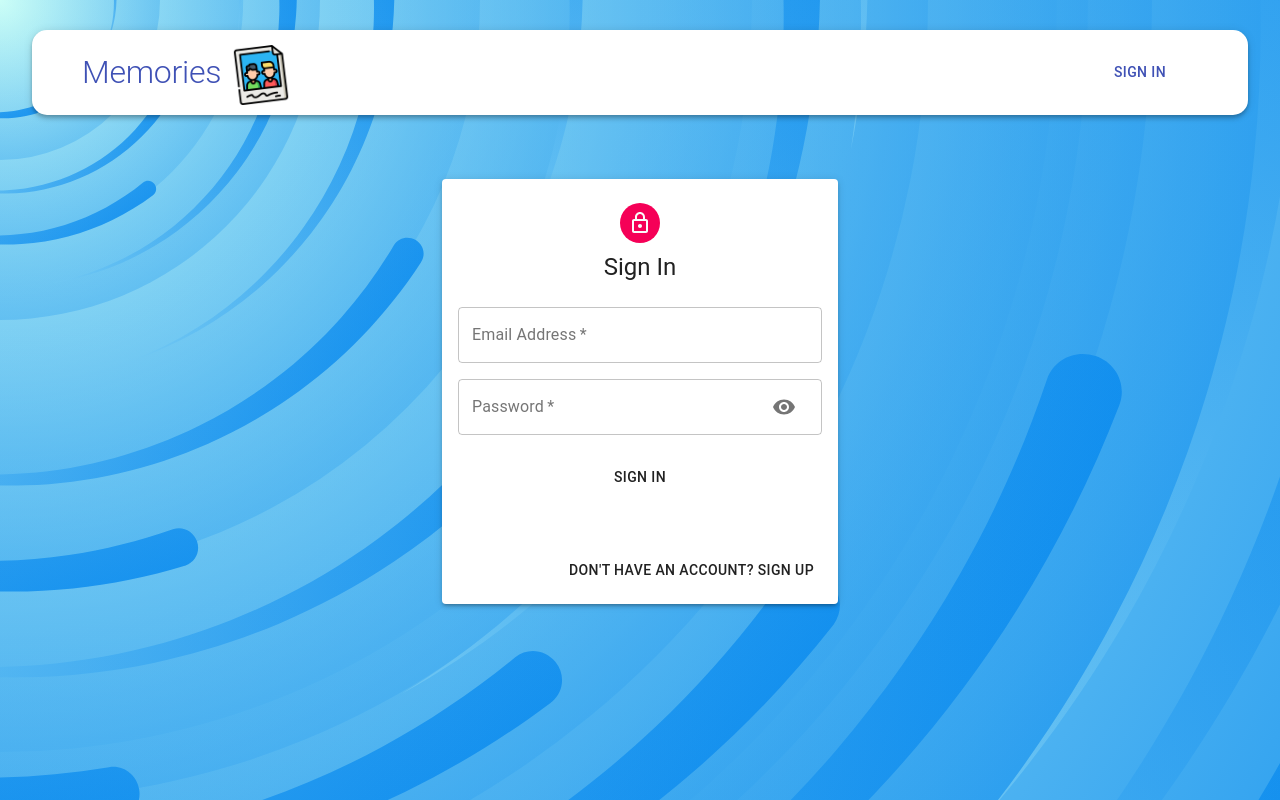
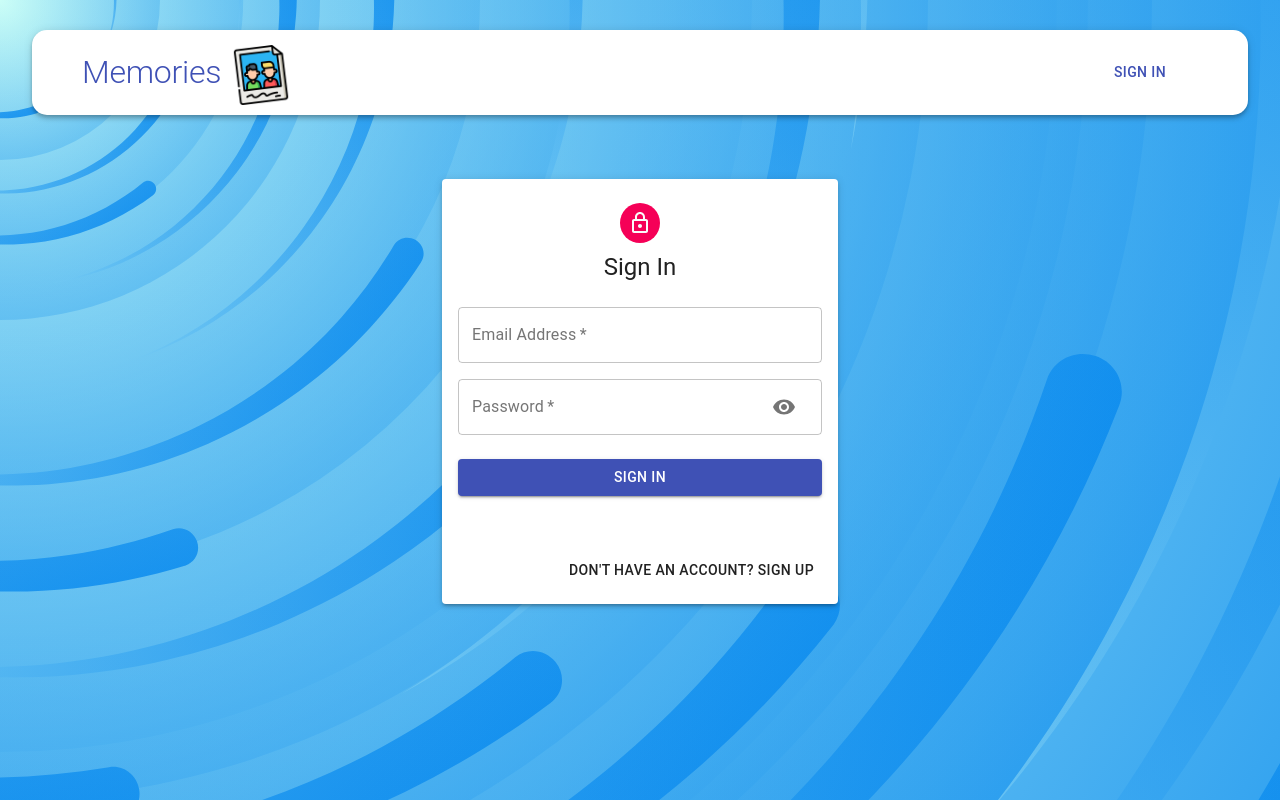
Before and after one commit to peterk6e/mern-memories, a React (Create React App) app in the folder client/: page /auth in a window 1280 px wide. Built offline with nearby package versions, Linux system fonts and the light colour scheme; no server answers.

Commit message:
fix css button

```diff
--- a/client/src/components/Auth/Auth.jsx
+++ b/client/src/components/Auth/Auth.jsx
@@ -129,7 +129,7 @@ const Auth = () => {
           <Button
             type='submit'
             fullWidth
-            variant='container'
+            variant='contained'
             color='primary'
             className={classes.submit}>
             {isSignup ? "Sign Up" : "Sign In"}
```
